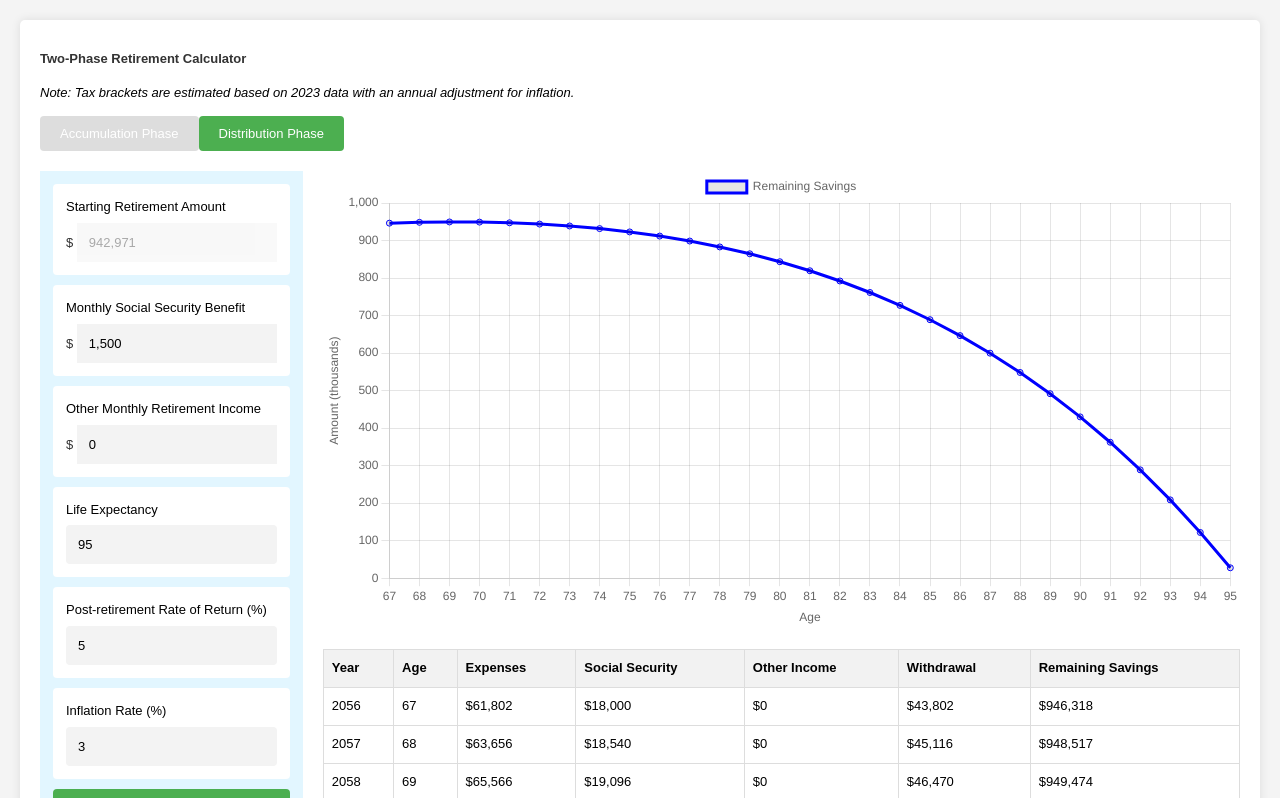
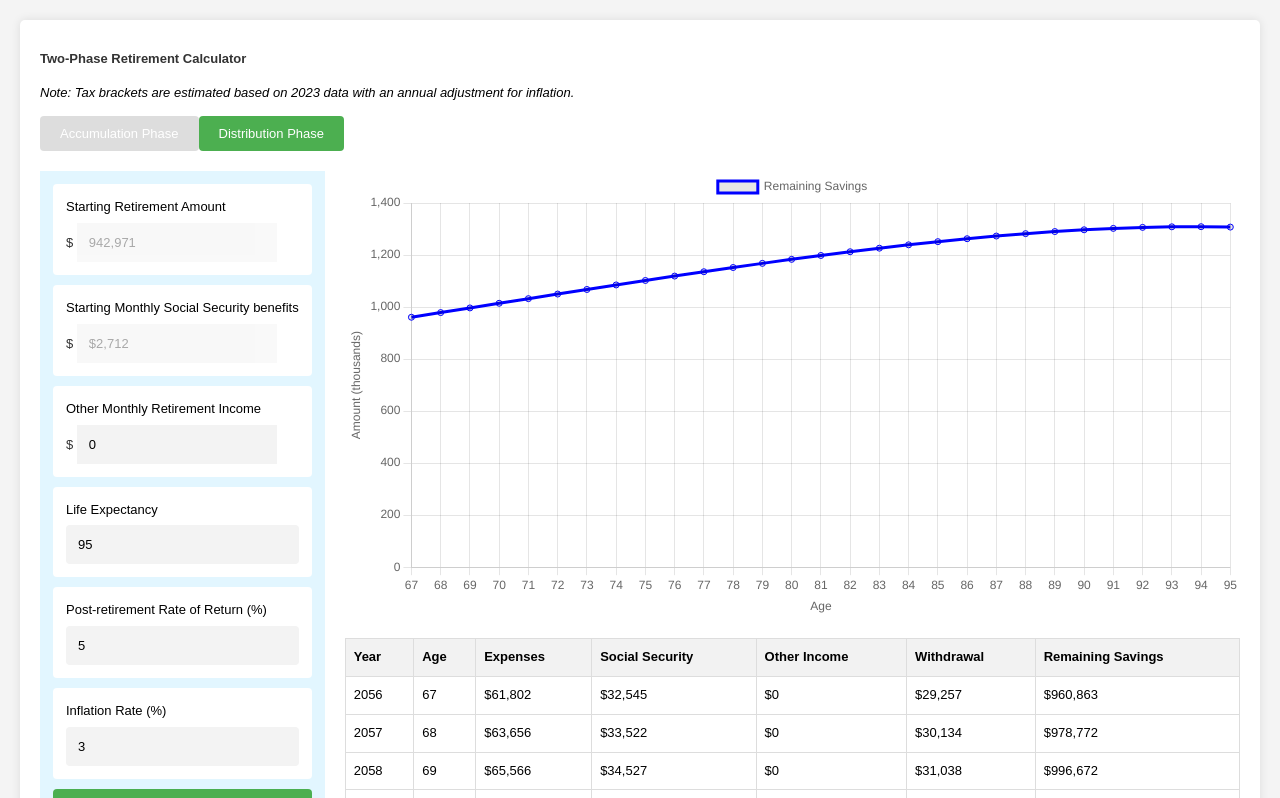
Before and after one commit to scottpetrovic/life-purpose-calculator, a website built with Vite: page index.html in a window 1280 px wide. Both pictures are taken after a click on the button "Distribution Phase". Shown: the top 798 px of the page. Built offline with nearby package versions, Linux system fonts and the light colour scheme.

Commit message:
Add smarter starting social security benefits

```diff
--- a/index.html
+++ b/index.html
@@ -83,7 +83,7 @@
                             <tr>
                                 <th>Year</th>
                                 <th>Age</th>
-                                <th>Annual Income</th>
+                                <th>Pre-tax Income</th>
                                 <th>Investment<br/>Contributions</th>
                                 <th>Investment<br/>Returns</th>
                                 <th>Total Savings</th>
@@ -107,10 +107,10 @@
                     </div>
 
                     <div class="parameter-input-container">
-                        <label for="monthlySocialSecurity">Monthly Social Security Benefit</label>
+                        <label for="monthlySocialSecurity">Starting Monthly Social Security benefits</label>
                         <span>
                             <span class="dollar-sign">$</span>
-                            <input type="text" id="monthlySocialSecurity" value="1500" required>
+                            <input type="text" id="monthlySocialSecurity" value="0" required disabled style="opacity: 0.5">
                         </span>
                     </div>
                     <div class="parameter-input-container">
--- a/script.js
+++ b/script.js
@@ -1,4 +1,53 @@
 var projectedMonthlyExpensesAtRetirement;
+let socialSecurityStartingMonthlyBenefit;
+let accumulationData = [];
+
+
+function estimateSocialSecurityBenefit(averageIndexedMonthlyEarnings, fullRetirementAge, retirementAge) {
+    // Constants
+    const FIRST_BEND_POINT = 1024;
+    const SECOND_BEND_POINT = 6172;
+    const FIRST_MULTIPLIER = 0.9;
+    const SECOND_MULTIPLIER = 0.32;
+    const THIRD_MULTIPLIER = 0.15;
+
+    // Calculate PIA (Primary Insurance Amount)
+    let pia = 0;
+    if (averageIndexedMonthlyEarnings <= FIRST_BEND_POINT) {
+        pia = averageIndexedMonthlyEarnings * FIRST_MULTIPLIER;
+    } else if (averageIndexedMonthlyEarnings <= SECOND_BEND_POINT) {
+        pia = (FIRST_BEND_POINT * FIRST_MULTIPLIER) +
+            ((averageIndexedMonthlyEarnings - FIRST_BEND_POINT) * SECOND_MULTIPLIER);
+    } else {
+        pia = (FIRST_BEND_POINT * FIRST_MULTIPLIER) +
+            ((SECOND_BEND_POINT - FIRST_BEND_POINT) * SECOND_MULTIPLIER) +
+            ((averageIndexedMonthlyEarnings - SECOND_BEND_POINT) * THIRD_MULTIPLIER);
+    }
+
+    // Adjust for early or late retirement
+    const monthsAdjustment = (retirementAge - fullRetirementAge) * 12;
+    let adjustmentFactor = 1;
+
+    if (monthsAdjustment < 0) {
+        // Early retirement reduction
+        adjustmentFactor = 1 - (Math.abs(monthsAdjustment) * (5/9) * 0.01);
+    } else if (monthsAdjustment > 0) {
+        // Delayed retirement credits
+        adjustmentFactor = 1 + (monthsAdjustment * (8/12) * 0.01);
+    }
+
+    // Calculate final benefit
+    const estimatedBenefit = pia * adjustmentFactor;
+
+    return Math.round(estimatedBenefit * 100) / 100; // Round to 2 decimal places
+}
+
+const currencyFormatter = new Intl.NumberFormat("en-US", {
+    style: "currency",
+    currency: "USD",
+    minimumFractionDigits: 0,
+    maximumFractionDigits: 0,
+});
 
 function openTab(evt, tabName) {
   var i, tabContent, tabLinks;
@@ -19,9 +68,24 @@ function openTab(evt, tabName) {
   }
 }
 
+// This is for calculating social security payout
+function calculateAverageMonthlyIncomeOverLife(data) {
+
+    if (data.length === 0) {
+        return 0; // Check if the array is empty
+    }
+
+    // Use reduce to sum up all income values
+    const totalIncome = data.reduce((sum, entry) => sum + entry.income, 0);
+
+    // Calculate and return the average
+    const yearlyAverageIncom = totalIncome / data.length;
+    return yearlyAverageIncom / 12;
+}
+
 function calculateAccumulationPhase() {
   const inputs = getAccumulationInputValues();
-  const accumulationData = [];
+  accumulationData = [];
   let currentValues = {
     savings: inputs.currentSavings,
     income: inputs.annualIncome,
@@ -69,6 +133,15 @@ function calculateAccumulationPhase() {
 function calculateDistributionPhase() {
   const inputs = getDistributionInputValues();
   const distributionData = [];
+
+  // calculate starting social security amount. fill
+  // in the DOM element and provide a bit of info about this
+  const aime = calculateAverageMonthlyIncomeOverLife(accumulationData); // Average Indexed Monthly Earnings
+  const fra = 67; // Full Retirement Age
+  const retirementAge = getAccumulationInputValues().retirementAge
+  socialSecurityStartingMonthlyBenefit = estimateSocialSecurityBenefit(aime, fra, retirementAge);
+  document.getElementById("monthlySocialSecurity").value = currencyFormatter.format(socialSecurityStartingMonthlyBenefit)
+
 
   let currentValues = {
     savings: inputs.retirementSavings,
@@ -135,9 +208,6 @@ function getDistributionInputValues() {
     monthlyBudget: parseFloat(
       document.getElementById("currentMonthlyExpenses").value
     ),
-    monthlySocialSecurity: parseFloat(
-      document.getElementById("monthlySocialSecurity").value.replace(/,/g, "")
-    ),
     otherIncome: parseFloat(
       document.getElementById("otherIncome").value.replace(/,/g, "")
     ),
@@ -173,26 +243,22 @@ function calculateAccumulationYearlyData(age, inputs, currentValues) {
 }
 
 function calculateDistributionYearlyData(age, inputs, currentValues) {
-  const { monthlySocialSecurity, otherIncome, postReturnRate, inflationRate } =
+  const { otherIncome, postReturnRate, inflationRate } =
     inputs;
+
   const { savings, currentYear } = currentValues;
 
-  const annualExpenses =
-    projectedMonthlyExpensesAtRetirement *
-    12 *
-    Math.pow(1 + inflationRate, age - inputs.retirementAge);
-  const annualSocialSecurity =
-    monthlySocialSecurity *
-    12 *
-    Math.pow(1 + inflationRate, age - inputs.retirementAge);
-  const annualOtherIncome =
-    otherIncome * 12 * Math.pow(1 + inflationRate, age - inputs.retirementAge);
+  const annualExpenses =  projectedMonthlyExpensesAtRetirement * 12 *
+     Math.pow(1 + inflationRate, age - inputs.retirementAge);
+
+  const annualSocialSecurity = socialSecurityStartingMonthlyBenefit * 12 *
+      Math.pow(1 + inflationRate, age - inputs.retirementAge);
+
+  const annualOtherIncome = otherIncome * 12 *
+      Math.pow(1 + inflationRate, age - inputs.retirementAge);
 
   const investmentIncome = savings * postReturnRate;
-  const withdrawal = Math.max(
-    0,
-    annualExpenses - annualSocialSecurity - annualOtherIncome
-  );
+  const withdrawal = Math.max(0,annualExpenses - annualSocialSecurity - annualOtherIncome);
   const remainingSavings = savings + investmentIncome - withdrawal;
 
   return {
@@ -294,13 +360,6 @@ function updateDistributionChart(data) {
   });
 }
 
-const currencyFormatter = new Intl.NumberFormat("en-US", {
-  style: "currency",
-  currency: "USD",
-  minimumFractionDigits: 0,
-  maximumFractionDigits: 0,
-});
-
 function updateAccumulationTable(data) {
   const tbody = document.querySelector("#accumulationTable tbody");
   tbody.innerHTML = "";
```
